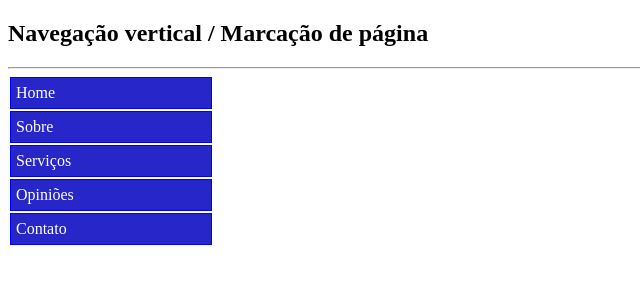
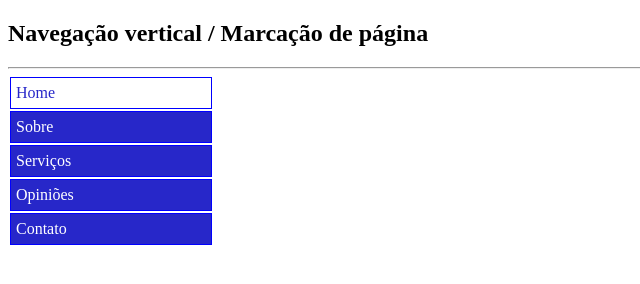
Before and after one commit to pablosantos28/navegacao-marcacao, a plain HTML site: page index.html in a window 1280 px wide. Shown: the whole page, without its empty margins (0-640 px from the left). Drawn offline with Linux system fonts and the light colour scheme.

Commit message:
Fiz a marcação no html e formatei no css!

```diff
--- a/css/estilo.css
+++ b/css/estilo.css
@@ -20,3 +20,8 @@ a:hover{
     color: #2727C9;
     background-color: #fff;
 }
+
+.selecionar a{
+    color: #2727C9;
+    background-color: #fff;
+}
--- a/index.html
+++ b/index.html
@@ -9,6 +9,7 @@
 
         <title>Navegações e Marcação de página</title>
     </head>
+
     <body>
 
         <h2>Navegação vertical / Marcação de página</h2>
@@ -16,7 +17,9 @@
         <hr>
 
         <ul>
-            <li><a href="home.html">Home</a></li>
+            <!--Primeira forma-->
+            <!--Podemos marcar uma página colocando uma classe no li, no caso é classe porque vou utilizar mais de uma vez. Essa forma é muito utlizada com linguagens de programação-->
+            <li class="selecionar"><a href="index.html">Home</a></li>
             <li><a href="sobre.html">Sobre</a></li>
             <li><a href="servicos.html">Serviços</a></li>
             <li><a href="opinioes.html">Opiniões</a></li>
```
